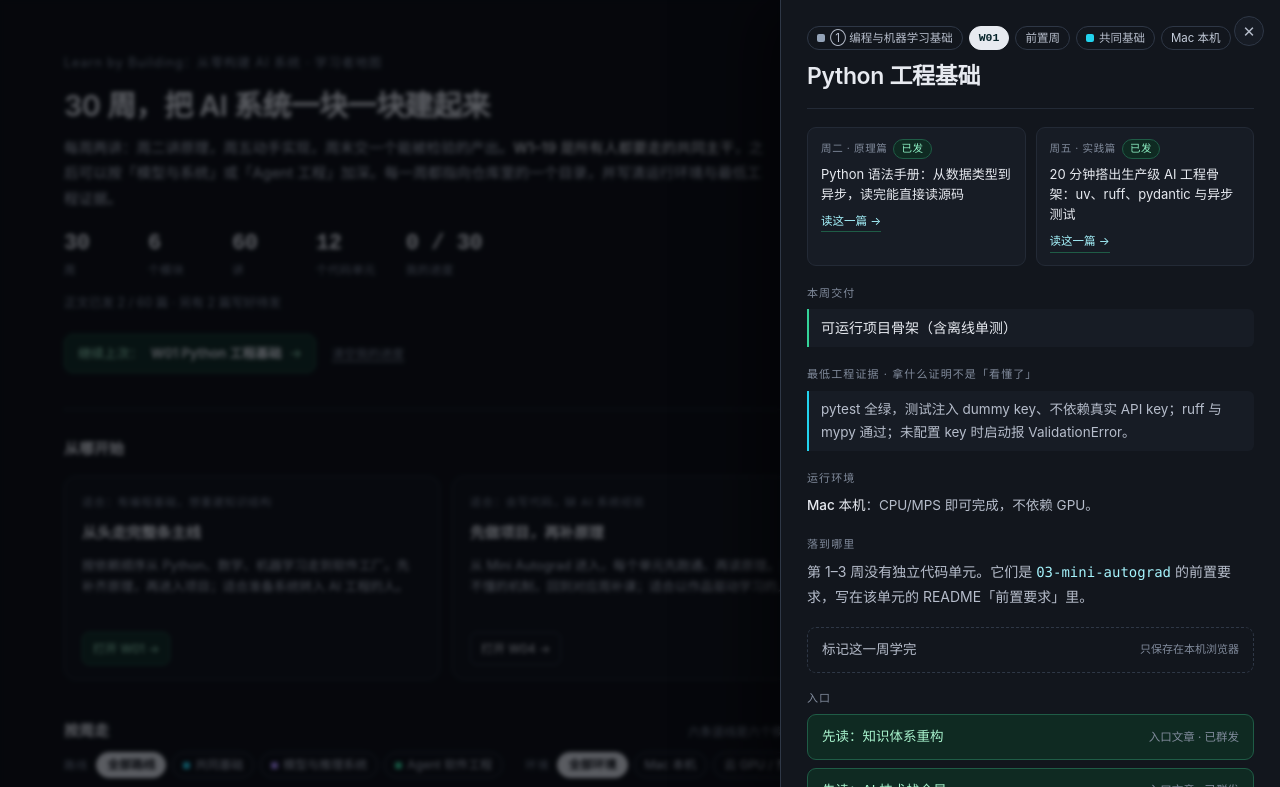
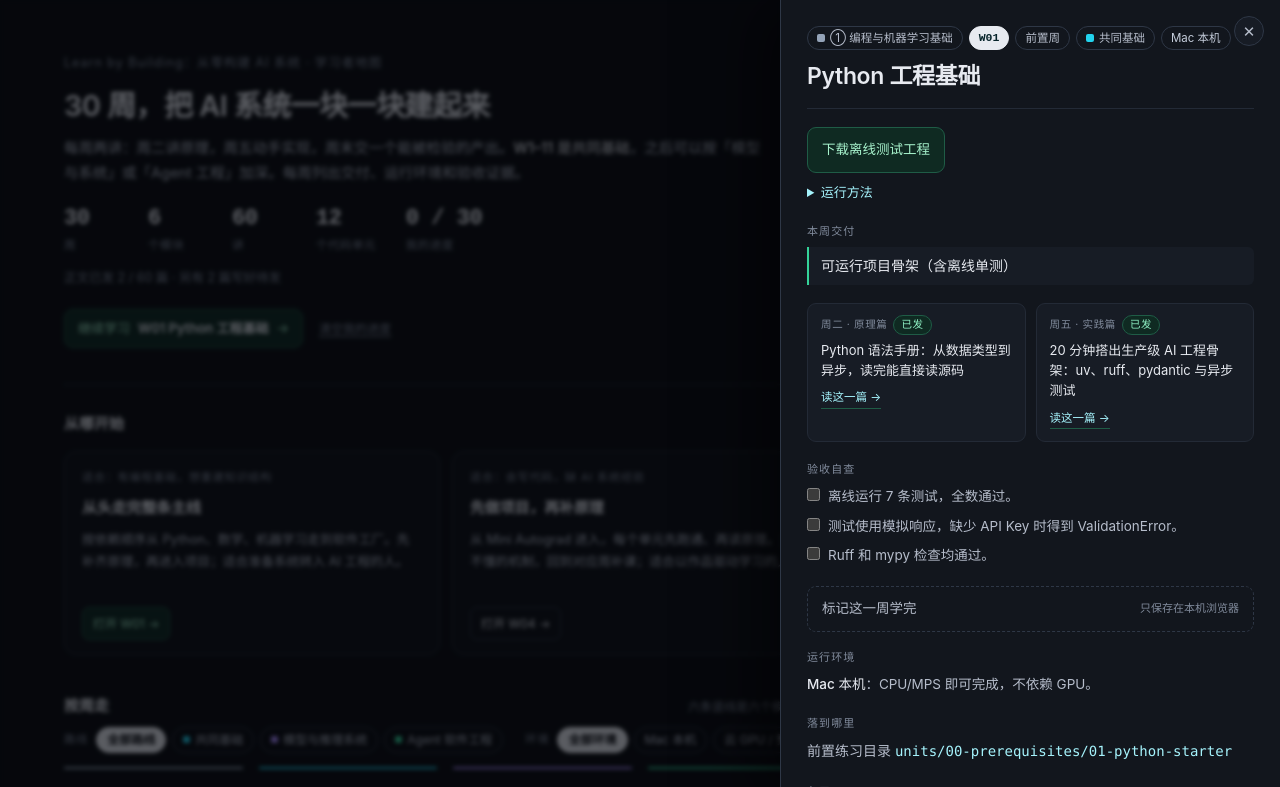
Before and after one commit to aigeekops/building-ai-systems-from-scratch-map, a plain HTML site: page index.html in a window 1280 px wide. Both pictures are taken after a click on the button "打开 W01 →". Shown: the top 787 px of the page. Drawn offline with Linux system fonts and the light colour scheme.

Commit message:
发布地图的实战入口与学习进度

```diff
--- a/index.html
+++ b/index.html
@@ -38,7 +38,8 @@ h1{font-size:29px;line-height:1.35;margin:12px 0 10px;letter-spacing:-.02em;font
 .resume{display:flex;align-items:center;gap:14px;flex-wrap:wrap;margin:20px 0 0}
 .resume[hidden]{display:none}
 .resume button{cursor:pointer}
-#resume-btn{display:inline-flex;align-items:center;gap:8px;background:#0f2a22;border:1px solid #1f5c46;color:#a8f3cd;border-radius:9px;padding:7px 13px;font-size:13px}
+#resume-btn{display:inline-flex;align-items:center;gap:8px;background:#0f2a22;border:1px solid #1f5c46;color:#a8f3cd;border-radius:9px;padding:7px 13px;font-size:13px;text-decoration:none}
+#resume-btn[hidden]{display:none}
 #resume-btn:hover{border-color:#2f8a68}
 #resume-btn b{font-weight:600;color:#e7eaf0}
 .linkbtn{background:none;border:0;color:var(--muted);font-size:12px;text-decoration:underline;text-underline-offset:3px;padding:2px}
@@ -176,7 +177,14 @@ h1{font-size:29px;line-height:1.35;margin:12px 0 10px;letter-spacing:-.02em;font
 .fld .lb{font-size:11px;letter-spacing:.1em;color:var(--muted);margin-bottom:6px}
 .fld p{margin:0;font-size:14px;color:var(--ink2);line-height:1.75}
 .fld .val{font-size:14px;color:var(--ink);background:var(--panel2);border-left:2px solid var(--ok);border-radius:0 6px 6px 0;padding:7px 12px}
-.fld .val.proof{border-left-color:#22d3ee;color:var(--ink2);font-size:13.5px;line-height:1.7}
+.checks{display:grid;gap:6px}
+.checks label{display:flex;align-items:baseline;gap:8px;font-size:13.5px;color:var(--ink2);cursor:pointer}
+.checks input{flex:none;margin:0;accent-color:var(--ok)}
+.lab .acts{flex-direction:row;flex-wrap:wrap}
+.lab details{margin-top:8px;color:var(--ink2);font-size:13px}
+.lab summary{cursor:pointer;color:#a5f3fc}
+.lab details p{margin-top:6px;font-size:13px}
+.lab pre{margin:8px 0 0;padding:10px 12px;background:var(--bg);border-radius:6px;overflow:auto;font-size:12px;white-space:pre-wrap;overflow-wrap:anywhere}
 .fld .envline{font-size:13.5px;color:var(--ink2);line-height:1.7}
 .fld .envline b{color:var(--ink);font-weight:500}
 .donebtn{display:flex;justify-content:space-between;align-items:center;gap:12px;width:100%;
@@ -232,12 +240,12 @@ footer .note{max-width:560px}
 <header class="top"><div class="wrap">
   <div class="crumb">Learn by Building：从零构建 AI 系统 · 学习者地图</div>
   <h1>30 周，把 AI 系统一块一块建起来</h1>
-  <p class="lead">每周两讲：周二讲原理，周五动手实现，周末交一个能被检验的产出。<b>W1–19 是所有人都要走的共同主干</b>，之后可以按「模型与系统」或「Agent 工程」加深。每一周都指向仓库里的一个目录，并写清运行环境与最低工程证据。</p>
+  <p class="lead">每周两讲：周二讲原理，周五动手实现，周末交一个能被检验的产出。<b id="foundation">共同基础</b>，之后可以按「模型与系统」或「Agent 工程」加深。每周列出交付、运行环境和验收证据。</p>
   <div class="stats" id="stats"></div>
   <!-- 临时发布看板，正式上线前移除 -->
   <p class="publication-summary" id="publication-summary"></p>
   <div class="resume" id="resume" hidden>
-    <button id="resume-btn" type="button">继续上次：<b id="resume-t"></b> →</button>
+    <a id="resume-btn" href="#w1"><span id="resume-action">继续学习</span><b id="resume-t"></b> →</a>
     <button id="reset-done" class="linkbtn" type="button">清空我的进度</button>
   </div>
 </div></header>
@@ -265,7 +273,7 @@ footer .note{max-width:560px}
         <span class="who">适合：要做可交付的 AI 系统</span>
         <h3>直接看工程化主线</h3>
         <p>从 RAG 起进入 Agent、Coding Agent 与软件工厂，重点看受控执行、评估、成本与生产化；适合已有模型调用经验的人。</p>
-        <button class="go" type="button" id="go-agent">跳到 W18 →</button>
+        <button class="go" type="button" data-open="18" data-track="agent">跳到 W18 →</button>
       </div>
     </div>
   </section>
@@ -325,9 +333,9 @@ const TRACKS = [
 ];
 
 const WEEKS = [
-  {w:1, m:'m1', t:'Python 工程基础', th:'Python 语法与惯用法全览：读到能读源码', pr:'搭建可测试的 LLM 客户端工程骨架', ac:'可运行项目骨架（含离线单测）', env:'local', proof:'pytest 全绿，测试注入 dummy key、不依赖真实 API key；ruff 与 mypy 通过；未配置 key 时启动报 ValidationError。', p:[{s:'theory', t:'Python 语法手册：从数据类型到异步，读完能直接读源码', st:'live', url:'https://mp.weixin.qq.com/s?__biz=MzYyNDcwNzQzMg==&mid=2247484901&idx=1&sn=e11b66ea460ec1680c7d186e06a924df'}, {s:'practice', t:'20 分钟搭出生产级 AI 工程骨架：uv、ruff、pydantic 与异步测试', st:'live', url:'https://mp.weixin.qq.com/s?__biz=MzYyNDcwNzQzMg==&mid=2247484975&idx=1&sn=a8c9a010075214cd001a269d55f9d2fe&chksm=f0321428c7459d3e93bce70ff57c8bc8311e69711019354d5e071055724b2c1afac4872ac49a#rd'}], u:null},
-  {w:2, m:'m1', t:'数学基础', th:'向量、矩阵与梯度直觉', pr:'用 NumPy 实现矩阵运算实验', ac:'数值实验 Notebook', env:'local', proof:'矩阵乘法与梯度数值能对上手算；Notebook 从空环境可重跑。', p:[{s:'theory', t:'矩阵乘法到底在算什么：从向量到梯度的直觉', st:'written'}, {s:'practice', t:'用 NumPy 跑一遍矩阵运算：形状、广播与数值稳定性', st:'written'}], u:null},
-  {w:3, m:'m1', t:'机器学习', th:'线性回归与梯度下降', pr:'从零训练线性回归', ac:'loss 曲线与预测', env:'local', proof:'固定种子下 loss 曲线可复现；训练集与测试集指标分开报告。', u:null},
+  {w:1, m:'m1', t:'Python 工程基础', th:'Python 语法与惯用法全览：读到能读源码', pr:'搭建可测试的 LLM 客户端工程骨架', ac:'可运行项目骨架（含离线单测）', env:'local', proof:'pytest 全绿，测试注入 dummy key、不依赖真实 API key；ruff 与 mypy 通过；未配置 key 时启动报 ValidationError。', p:[{s:'theory', t:'Python 语法手册：从数据类型到异步，读完能直接读源码', st:'live', url:'https://mp.weixin.qq.com/s?__biz=MzYyNDcwNzQzMg==&mid=2247484901&idx=1&sn=e11b66ea460ec1680c7d186e06a924df'}, {s:'practice', t:'20 分钟搭出生产级 AI 工程骨架：uv、ruff、pydantic 与异步测试', st:'live', url:'https://mp.weixin.qq.com/s?__biz=MzYyNDcwNzQzMg==&mid=2247484975&idx=1&sn=a8c9a010075214cd001a269d55f9d2fe&chksm=f0321428c7459d3e93bce70ff57c8bc8311e69711019354d5e071055724b2c1afac4872ac49a#rd'}], u:null, detail:{"unit_label": "00-prerequisites/01-python-starter", "lab": {"label": "下载离线测试工程", "file": "python-starter.zip", "setup": "准备 Python 3.12 和 uv。解压后进入 python-starter 目录，再运行下面的命令。", "command": "uv sync --locked --extra dev\nuv run --no-sync pytest -q\nuv run --no-sync ruff check .\nuv run --no-sync mypy src"}, "checks": ["离线运行 7 条测试，全数通过。", "测试使用模拟响应，缺少 API Key 时得到 ValidationError。", "Ruff 和 mypy 检查均通过。"]}},
+  {w:2, m:'m1', t:'数学基础', th:'向量、矩阵与梯度直觉', pr:'用 NumPy 实现矩阵运算实验', ac:'数值实验 Notebook', env:'local', proof:'矩阵乘法与梯度数值能对上手算；Notebook 从空环境可重跑。', p:[{s:'theory', t:'矩阵乘法到底在算什么：从向量到梯度的直觉', st:'written'}, {s:'practice', t:'用 NumPy 跑一遍矩阵运算：形状、广播与数值稳定性', st:'written'}], u:null, detail:{"unit_label": "00-prerequisites/02-numpy-math", "lab": {"label": "打开 Notebook", "file": "numpy-math.ipynb", "preview": "https://github.com/aigeekops/building-ai-systems-from-scratch-map/blob/main/labs/numpy-math.ipynb", "setup": "下载 .ipynb，准备 Python 3.12，在文件所在目录运行下面的命令。也可以用支持 Notebook 的编辑器选择此环境后从头运行。", "command": "python3.12 -m venv .venv\nsource .venv/bin/activate\npython -m pip install numpy==2.2.6 ipykernel==6.30.1 nbconvert==7.16.6\npython -m nbconvert --to notebook --execute numpy-math.ipynb --output numpy-math.executed.ipynb"}, "checks": ["矩阵乘积和加偏置的结果均与手算一致。", "解析梯度与中心差分的绝对误差不超过 1e-8。", "从空内核运行 Notebook，全部单元格通过。"]}},
+  {w:3, m:'m1', t:'机器学习', th:'线性回归与梯度下降', pr:'从零训练线性回归', ac:'loss 曲线与预测', env:'local', proof:'固定种子下 loss 曲线可复现；训练集与测试集指标分开报告。', u:null, detail:{"unit_label": "00-prerequisites/03-linear-regression"}},
   {w:4, m:'m1', t:'自动微分', th:'计算图与链式法则', pr:'实现 Mini Autograd', ac:'自动求导测试', env:'local', proof:'数值微分对拍通过；同一计算图连续两次运行结果逐字节一致。', u:'03'},
   {w:5, m:'m1', t:'神经网络', th:'MLP、激活函数与优化器', pr:'实现并训练 Mini MLP', ac:'可复现实验', env:'local', proof:'矩阵实现比标量实现有量级提速；softmax 在极端输入下不溢出。', u:'04'},
   {w:6, m:'m2', t:'Attention', th:'Q/K/V 与注意力计算', pr:'实现 Self-Attention', ac:'张量形状与单测', env:'local', proof:'单头与多头输出形状可对照；掩码写错能被单测抓到。', u:'05'},
@@ -411,15 +419,18 @@ const trackOfWeek = w => TRACKS.filter(t => t.weeks.includes(w));
 /* 本机进度：只存 done 周次与最后一次打开的周 */
 const STORE_KEY = 'lbb-map-progress-v1';
 const progress = (() => {
-  try {
-    const raw = JSON.parse(localStorage.getItem(STORE_KEY) || '{}');
-    return {done: new Set(Array.isArray(raw.done) ? raw.done.filter(Number.isInteger) : []),
-            last: Number.isInteger(raw.last) ? raw.last : null};
-  } catch (e) { return {done:new Set(), last:null}; }
+  let stored = {};
+  try { stored = JSON.parse(localStorage.getItem(STORE_KEY) || '{}') || {}; } catch (e) { /* 无存档 */ }
+  return {
+    done: new Set(Array.isArray(stored.done) ? stored.done.filter(w => weekOf(w)) : []),
+    last: weekOf(stored.last)?.w || null,
+    track: TRACKS.some(t => t.id === stored.track) ? stored.track : 'all',
+    checks: stored.checks && typeof stored.checks === 'object' ? stored.checks : {}
+  };
 })();
 function saveProgress(){
   try {
-    localStorage.setItem(STORE_KEY, JSON.stringify({done:[...progress.done].sort((a,b)=>a-b), last:progress.last}));
+    localStorage.setItem(STORE_KEY, JSON.stringify({...progress, done:[...progress.done].sort((a,b)=>a-b)}));
   } catch (e) { /* file:// 或隐私模式下静默降级 */ }
 }
 
@@ -435,6 +446,32 @@ const markOf = x => {
   return '';
 };
 
+const filters = {track:progress.track, env:'all'};
+function routeWeeks(){
+  const track = TRACKS.find(t => t.id === filters.track);
+  return track ? WEEKS.filter(w => track.weeks.includes(w.w)) : WEEKS;
+}
+function adjacentWeek(w, direction){
+  const weeks = routeWeeks();
+  return direction < 0 ? weeks.filter(x => x.w < w).pop() : weeks.find(x => x.w > w);
+}
+function resumeWeek(){
+  const last = weekOf(progress.last);
+  if (!last) return null;
+  const weeks = routeWeeks();
+  if (!weeks.includes(last)) return weeks.find(x => !progress.done.has(x.w));
+  if (!progress.done.has(last.w)) return last;
+  return weeks.find(x => x.w > last.w && !progress.done.has(x.w));
+}
+function resumeLab(week){
+  return week?.detail?.lab?.preview && !slotOf(week, 'practice')?.url ? week.detail.lab : null;
+}
+function rememberWeek(w){
+  progress.last = w;
+  saveProgress();
+  renderStats();
+}
+
 /* ===== 头部统计 ===== */
 function renderStats(){
   const done = progress.done.size;
@@ -446,18 +483,29 @@ function renderStats(){
     [`${done} / ${WEEKS.length}`, '我的进度', done ? '#34d399' : '']
   ].map(([v, k, c]) => `<div class="stat"><div class="v"${c ? ` style="color:${c}"` : ''}>${v}</div><div class="k">${k}</div></div>`).join('');
 
-  const resume = $('#resume');
-  const last = progress.last ? weekOf(progress.last) : null;
-  if (last) {
-    resume.hidden = false;
-    $('#resume-t').textContent = `W${pad(last.w)} ${last.t}`;
-  } else {
-    resume.hidden = true;
-  }
+  const next = resumeWeek();
+  const resume = $('#resume-btn');
+  $('#resume').hidden = !progress.last;
+  resume.hidden = !next;
+  if (!next) return;
+
+  const lab = resumeLab(next);
+  resume.href = lab?.preview || `#w${next.w}`;
+  resume.target = lab ? '_blank' : '_self';
+  resume.rel = lab ? 'noopener' : '';
+  $('#resume-action').textContent = next.w === progress.last ? '继续学习' : '下一步';
+  $('#resume-t').textContent = `W${pad(next.w)} ${lab ? lab.label : next.t}`;
 }
 
 /* ===== 筛选 ===== */
-const filters = {track:'all', env:'all'};
+function selectTrack(track){
+  filters.track = track;
+  progress.track = track;
+  saveProgress();
+  renderStats();
+  renderFilters();
+  applyFilters();
+}
 function renderFilters(){
   const tf = $('#filters [data-k="track"]');
   const ef = $('#filters [data-k="env"]');
@@ -470,8 +518,9 @@ function renderFilters(){
     b.setAttribute('aria-pressed', String(filters[k] === v));
     b.innerHTML = (color ? `<i style="background:${color}"></i>` : '') + esc(label);
     b.addEventListener('click', () => {
-      filters[k] = filters[k] === v ? 'all' : v;
-      renderFilters(); applyFilters();
+      const selected = filters[k] === v ? 'all' : v;
+      if (k === 'track') selectTrack(selected);
+      else { filters.env = selected; renderFilters(); applyFilters(); }
     });
     return b;
   };
@@ -616,15 +665,22 @@ function open(w, remember){
   if (!x) return;
   if (!drawer.classList.contains('open')) lastFocus = document.activeElement;
   curW = w;
-  if (remember !== false) { progress.last = w; saveProgress(); renderStats(); }
+  if (remember !== false) rememberWeek(w);
 
   const m = modOf(x.m);
   const u = x.u ? U(x.u) : null;
   const env = ENV[x.env] || ENV.local;
-  const prev = x.w > 1 ? weekOf(x.w - 1) : null;
-  const next = x.w < MAXW ? weekOf(x.w + 1) : null;
+  const prev = adjacentWeek(x.w, -1);
+  const next = adjacentWeek(x.w, 1);
   const done = progress.done.has(x.w);
   const tracks = trackOfWeek(x.w);
+  const lab = x.detail?.lab;
+  const labFile = lab ? `labs/${encodeURIComponent(lab.file)}` : '';
+  const checks = x.detail?.checks || [x.proof];
+  const checked = Array.isArray(progress.checks[w]) ? progress.checks[w] : [];
+  const checkItems = checks.map((item, i) =>
+    `<label><input type="checkbox" data-check="${i}"${checked.includes(item) ? ' checked' : ''}>${esc(item)}</label>`
+  ).join('');
 
   const card = (slot, label, fallback) => {
     const p = slotOf(x, slot);
@@ -654,13 +710,27 @@ function open(w, remember){
       <h3 id="drawer-title">${esc(x.t)}</h3>
     </div>
 
+    ${lab ? `<div class="fld lab">
+      <div class="acts">
+        <a class="go" href="${esc(lab.preview || labFile)}" ${lab.preview ? 'target="_blank" rel="noopener"' : 'download'} data-lab>${esc(lab.label)}</a>
+        ${lab.preview ? `<a href="${esc(labFile)}" download data-lab>下载 .ipynb</a>` : ''}
+      </div>
+      <details><summary>运行方法</summary><p>${esc(lab.setup)}</p><pre><code>${esc(lab.command)}</code></pre></details>
+    </div>` : ''}
+
+    <div class="fld"><div class="lb">本周交付</div><div class="val">${esc(x.ac)}</div></div>
+
     <div class="pair">
       ${card('theory', '周二 · 原理篇', x.th)}
       ${card('practice', '周五 · 实践篇', x.pr)}
     </div>
 
-    <div class="fld"><div class="lb">本周交付</div><div class="val">${esc(x.ac)}</div></div>
-    <div class="fld"><div class="lb">最低工程证据 · 拿什么证明不是「看懂了」</div><div class="val proof">${esc(x.proof || '待补')}</div></div>
+    <div class="fld"><div class="lb" id="checks-title">验收自查</div><div class="checks" role="group" aria-labelledby="checks-title">${checkItems}</div></div>
+
+    <button class="donebtn ${done ? 'on' : ''}" type="button" id="donebtn" aria-pressed="${done}">
+      <span>${done ? '已学完 ✓' : '标记这一周学完'}</span>
+      <small>${done ? '再点一次取消' : '只保存在本机浏览器'}</small>
+    </button>
 
     <div class="fld"><div class="lb">运行环境</div>
       <p class="envline"><b>${env.label}</b>：${esc(env.note)}</p>
@@ -669,13 +739,8 @@ function open(w, remember){
     <div class="fld"><div class="lb">落到哪里</div>
       <p>${u
         ? `这一周写进 <span class="mono" style="color:#a5f3fc">units/${esc(u.id)}</span>，覆盖 ${esc(u.wks)}${u.wks.includes('–') ? '（同一目录跨多周）' : ''}。`
-        : `第 1–3 周没有独立代码单元。它们是 <span class="mono" style="color:#a5f3fc">${esc(FIRST_CODE)}</span> 的前置要求，写在该单元的 README「前置要求」里。`}</p>
+        : `前置练习目录 <span class="mono" style="color:#a5f3fc">units/${esc(x.detail?.unit_label || FIRST_CODE)}</span>`}</p>
     </div>
-
-    <button class="donebtn ${done ? 'on' : ''}" type="button" id="donebtn">
-      <span>${done ? '已学完 ✓' : '标记这一周学完'}</span>
-      <small>${done ? '再点一次取消' : '只保存在本机浏览器'}</small>
-    </button>
 
     <div class="fld"><div class="lb">入口</div>
       <div class="acts">
@@ -683,7 +748,7 @@ function open(w, remember){
         ${u && u.anim
           ? `<a class="go" href="${esc(u.anim)}"><span>看动画讲解</span><small>${x.w === 4 ? '反向传播' : x.w === 6 ? 'Attention' : ''} · 一步步</small></a>`
           : `<div class="dis"><span>动画讲解</span><small>未制作</small></div>`}
-        ${u && u.stage !== 'planned'
+        ${lab ? '' : u && u.stage !== 'planned'
           ? `<a href="https://github.com/aigeekops/building-ai-systems-from-scratch/tree/main/units/${esc(u.id)}" target="_blank" rel="noopener"><span>读这一周的代码</span><small>GitHub</small></a>`
           : `<div class="dis"><span>读这一周的代码</span><small>未开工</small></div>`}
       </div>
@@ -697,6 +762,12 @@ function open(w, remember){
   drawer.querySelector('.x').addEventListener('click', () => close());
   drawer.querySelectorAll('[data-w]').forEach(b => b.addEventListener('click', () => open(+b.dataset.w)));
   drawer.querySelector('#donebtn').addEventListener('click', () => toggleDone(x.w));
+  drawer.querySelectorAll('[data-lab]').forEach(link => link.addEventListener('click', () => rememberWeek(w)));
+  const checklist = drawer.querySelector('.checks');
+  checklist.addEventListener('change', () => {
+    progress.checks[w] = [...checklist.querySelectorAll(':checked')].map(input => checks[+input.dataset.check]);
+    saveProgress();
+  });
 
   drawer.classList.add('open');
   drawer.setAttribute('aria-hidden', 'false');
@@ -731,6 +802,7 @@ function toggleDone(w){
   if (btn) {
     const on = progress.done.has(w);
     btn.classList.toggle('on', on);
+    btn.setAttribute('aria-pressed', String(on));
     btn.querySelector('span').textContent = on ? '已学完 ✓' : '标记这一周学完';
     btn.querySelector('small').textContent = on ? '再点一次取消' : '只保存在本机浏览器';
   }
@@ -740,10 +812,13 @@ function toggleDone(w){
 addEventListener('keydown', e => {
   if (e.key === 'Escape' && drawer.classList.contains('open')) { close(); return; }
   if (!curW) return;
-  if (e.key === 'ArrowRight' && curW < MAXW) { open(curW + 1); return; }
-  if (e.key === 'ArrowLeft' && curW > 1) { open(curW - 1); return; }
+  if (e.key === 'ArrowRight' || e.key === 'ArrowLeft') {
+    const week = adjacentWeek(curW, e.key === 'ArrowRight' ? 1 : -1);
+    if (week) open(week.w);
+    return;
+  }
   if (e.key === 'Tab' && drawer.classList.contains('open')) {
-    const focusables = [...drawer.querySelectorAll('a[href],button:not([disabled])')].filter(n => n.offsetParent !== null);
+    const focusables = [...drawer.querySelectorAll('a[href],button:not([disabled]),input:not([disabled]),summary')].filter(n => n.offsetParent !== null);
     if (!focusables.length) return;
     const first = focusables[0], last = focusables[focusables.length - 1];
     if (e.shiftKey && document.activeElement === first) { e.preventDefault(); last.focus(); }
@@ -754,20 +829,29 @@ addEventListener('keydown', e => {
 scrim.addEventListener('click', () => close());
 
 /* ===== 入口与筛选按钮 ===== */
-document.querySelectorAll('[data-open]').forEach(b => b.addEventListener('click', () => open(+b.dataset.open)));
-$('#go-agent').addEventListener('click', () => {
-  filters.track = 'agent'; filters.env = 'all';
-  renderFilters(); applyFilters();
-  document.getElementById('grid').scrollIntoView({behavior:'smooth', block:'center'});
+document.querySelectorAll('[data-open]').forEach(b => b.addEventListener('click', () => {
+  filters.env = 'all';
+  selectTrack(b.dataset.track || 'all');
+  open(+b.dataset.open);
+}));
+$('#resume-btn').addEventListener('click', e => {
+  const week = resumeWeek();
+  if (resumeLab(week)) {
+    rememberWeek(week.w);
+    return;
+  }
+  e.preventDefault();
+  if (week) open(week.w);
 });
-$('#resume-btn').addEventListener('click', () => { if (progress.last) open(progress.last); });
 $('#reset-done').addEventListener('click', () => {
   if (!confirm('清空本机的学习进度？只影响这个浏览器，不影响仓库。')) return;
-  progress.done.clear(); progress.last = null;
+  progress.done.clear(); progress.last = null; progress.checks = {};
   saveProgress(); renderStats(); renderGrid(); renderUnits(); applyFilters();
 });
 
 /* ===== 启动 ===== */
+const coreWeeks = TRACKS.find(t => t.id === 'core').weeks;
+$('#foundation').textContent = `W${Math.min(...coreWeeks)}–${Math.max(...coreWeeks)} 是共同基础`;
 renderStats();
 
 // 临时发布看板，正式上线前移除。
```
Also changed, not shown: 3 other files.
